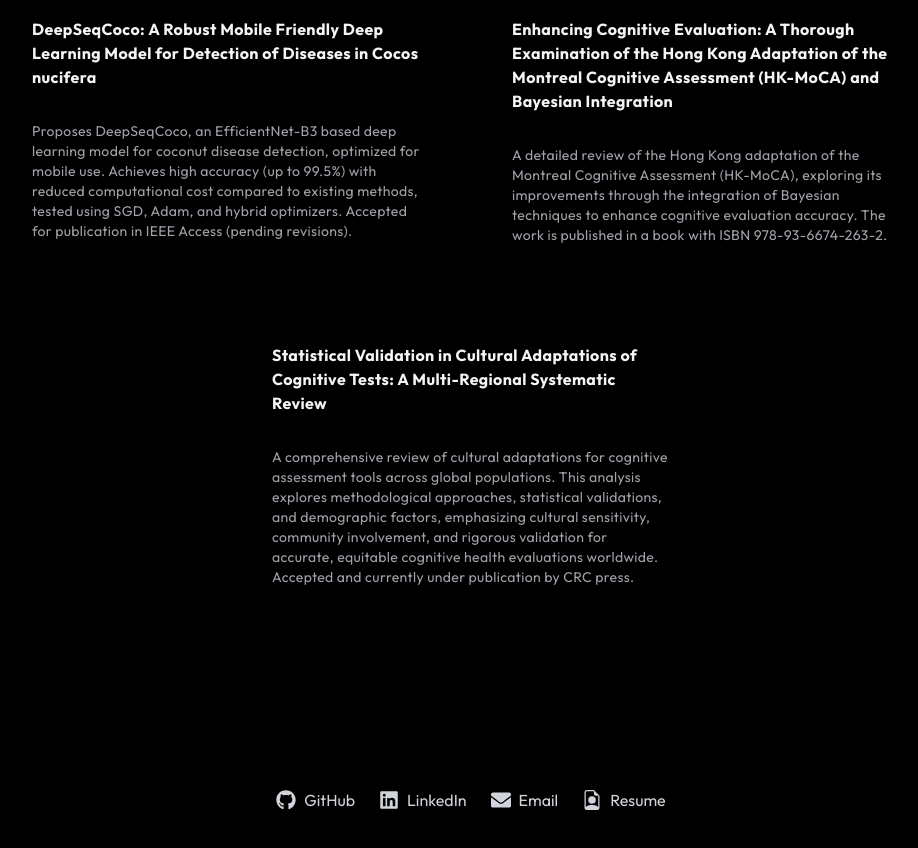
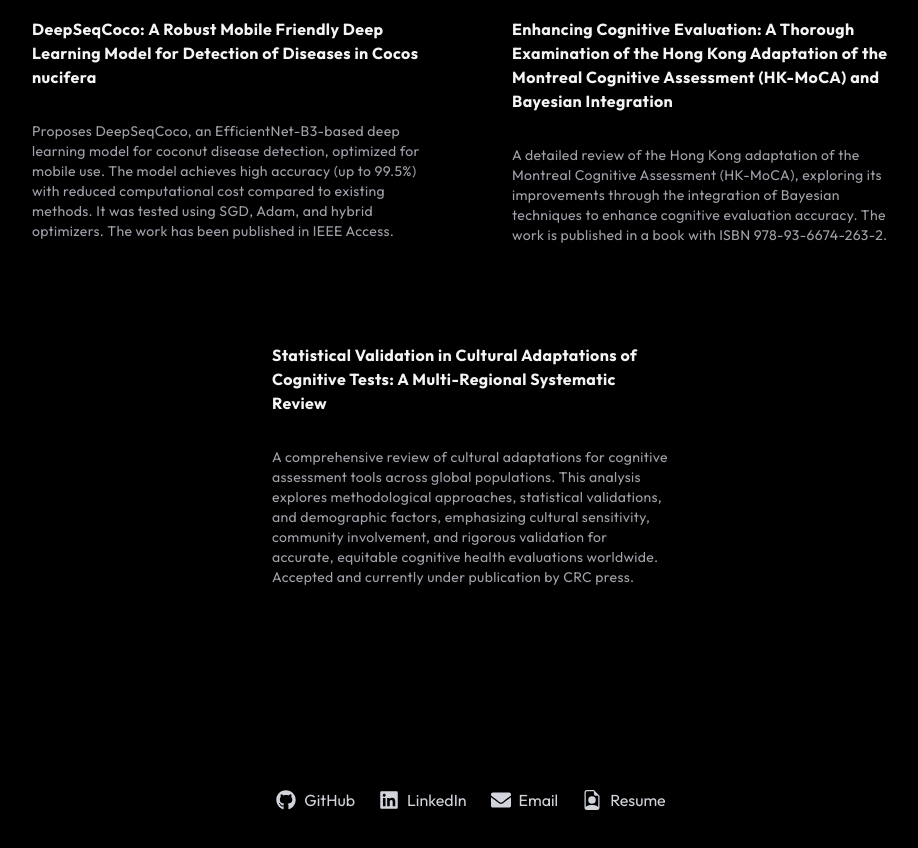
Before and after one commit to miit-daga/Portfolio, a Next.js app: page / in a window 1280 px wide. Shown: the part 3400-4248 px from the top of the page, without its empty margins (169-1087 px from the left). Built offline with nearby package versions, Linux system fonts and the light colour scheme; no server answers.

Commit message:
Publication update

```diff
--- a/components/Publications.tsx
+++ b/components/Publications.tsx
@@ -7,7 +7,7 @@ const Publications = () => {
     const publications = [
         {
             title: "DeepSeqCoco: A Robust Mobile Friendly Deep Learning Model for Detection of Diseases in Cocos nucifera",
-            description: "Proposes DeepSeqCoco, an EfficientNet-B3 based deep learning model for coconut disease detection, optimized for mobile use. Achieves high accuracy (up to 99.5%) with reduced computational cost compared to existing methods, tested using SGD, Adam, and hybrid optimizers. Accepted for publication in IEEE Access (pending revisions).",
+            description: "Proposes DeepSeqCoco, an EfficientNet-B3-based deep learning model for coconut disease detection, optimized for mobile use. The model achieves high accuracy (up to 99.5%) with reduced computational cost compared to existing methods. It was tested using SGD, Adam, and hybrid optimizers. The work has been published in IEEE Access.",
             link: "https://doi.org/10.1109/ACCESS.2025.3571800"
         },
         {
```
